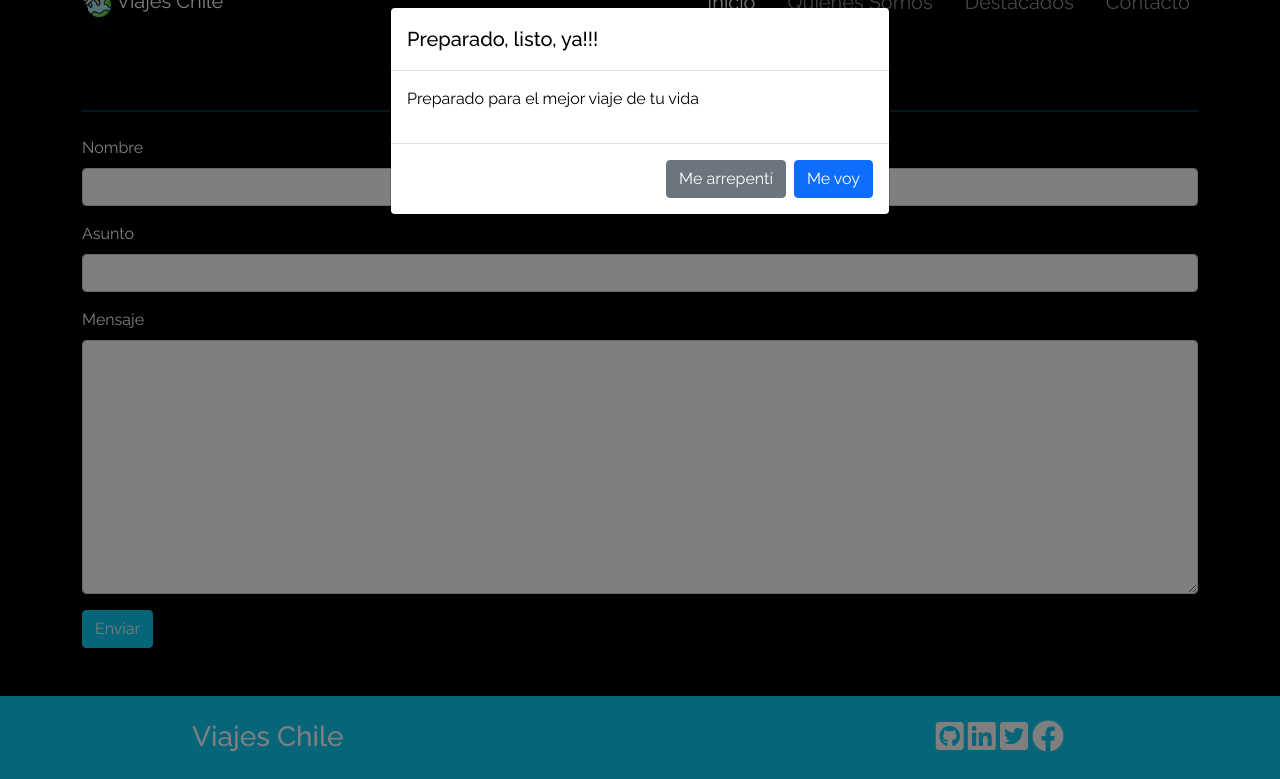
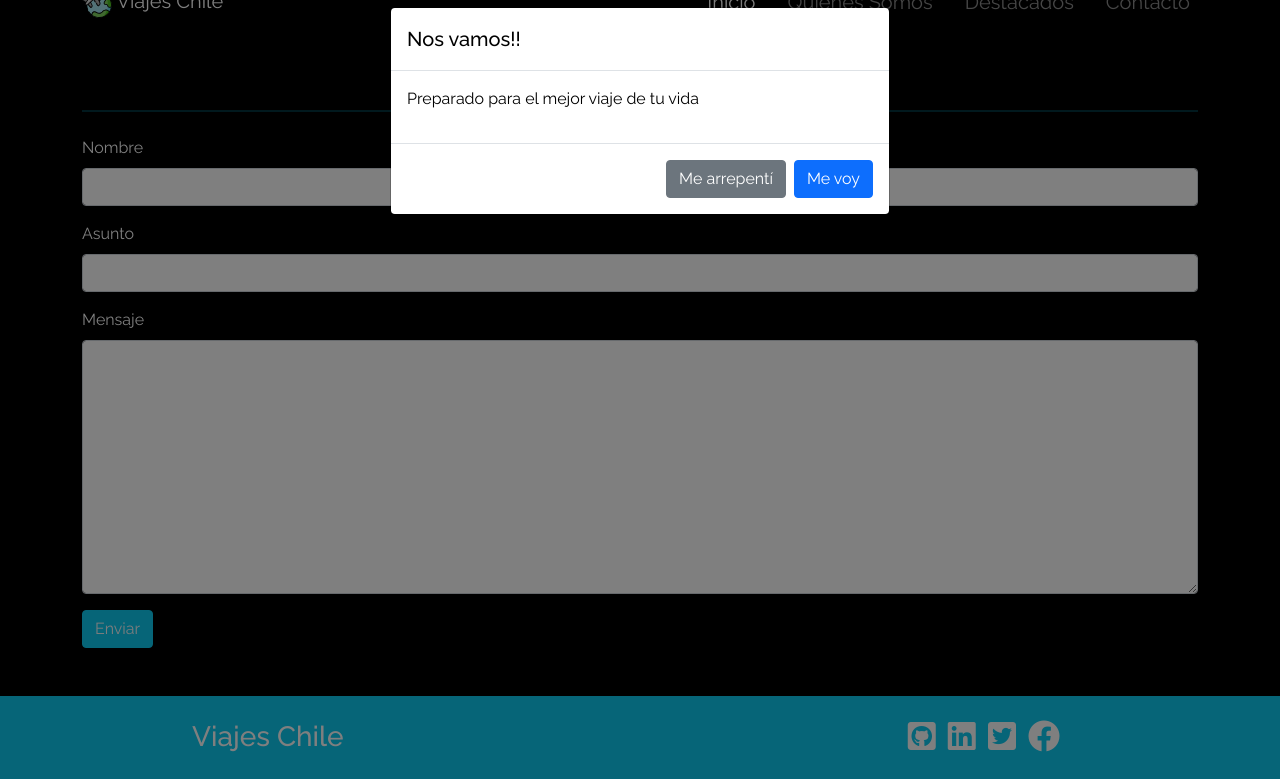
Before and after one commit to Eddygabrielamaya/Viajes-Chile, a plain HTML site: page Index.html in a window 1280 px wide. Both pictures are taken after a click on the button "Enviar". Shown: the part 1614-2393 px from the top of the page. Drawn offline with nearby package versions, Linux system fonts and the light colour scheme.

Commit message:
Commit 5

```diff
--- a/Index.html
+++ b/Index.html
@@ -159,19 +159,18 @@
           <div class="mb-3">
             <label for="exampleFormControlTextarea1" class="form-label">Mensaje</label>
             <textarea class="form-control" id="exampleFormControlTextarea1" rows="10"></textarea>
+
+            <!-- Button trigger modal -->
             <div class="my-3 text-start">
-
-<!-- Button trigger modal -->
-<button type="button" class="btn btn-info text-light" data-bs-toggle="modal" data-bs-target="#exampleModal">
-    Enviar
-  </button>
+            <button type="button" class="btn btn-info text-light" data-bs-toggle="modal" data-bs-target="#exampleModal">Enviar</button>
+            </div>
 
   <!-- Modal -->
   <div class="modal fade" id="exampleModal" tabindex="-1" aria-labelledby="exampleModalLabel" aria-hidden="true">
     <div class="modal-dialog">
       <div class="modal-content">
         <div class="modal-header">
-          <h5 class="modal-title" id="exampleModalLabel">Preparado, listo, ya!!!</h5>
+          <h5 class="modal-title" id="exampleModalLabel">Nos vamos!!</h5>
         </div>
         <div class="modal-body">
         <p> Preparado para el mejor viaje de tu vida</p>
@@ -184,7 +183,6 @@
     </div>
   </div>
 
-            </div>
     </section>
 
     <footer>
@@ -192,11 +190,11 @@
         <div class="col-6 mt-4 ">
             <h3>Viajes Chile</h3>
             </div>
-            <div class="iconos-blancos col-6 text-end pb-4 mt-4">
-                <i class="fab fa-github-square fa-2x"></i>
-                <i class="fab fa-linkedin fa-2x"></i>
-                <i class="fab fa-twitter-square fa-2x"></i>
-                <i class="fab fa-facebook fa-2x"></i>
+            <div class="iconos-blancos col-md-6 text-end pb-4 mt-4">
+                <i class="fab fa-github-square fa-2x px-1" data-bs-toggle="popover" title="Sigueme en Github" data-bs-content="And here's some amazing content. It's very engaging. Right?"></i>
+                <i class="fab fa-linkedin fa-2x px-1" data-bs-toggle="popover" title="Sigueme en Linkedin" data-bs-content="And here's some amazing content. It's very engaging. Right?"></i>
+                <i class="fab fa-twitter-square fa-2x px-1" data-bs-toggle="popover" title="Sigueme en twitter" data-bs-content="And here's some amazing content. It's very engaging. Right?"></i>
+                <i class="fab fa-facebook fa-2x px-1 " data-bs-toggle="popover" title="Sigueme en facebook" data-bs-content="And here's some amazing content. It's very engaging. Right?"></i>
             </div>
         </div>
     </footer>
```
Also changed, not shown: assets/css/style.css (indentation only).
